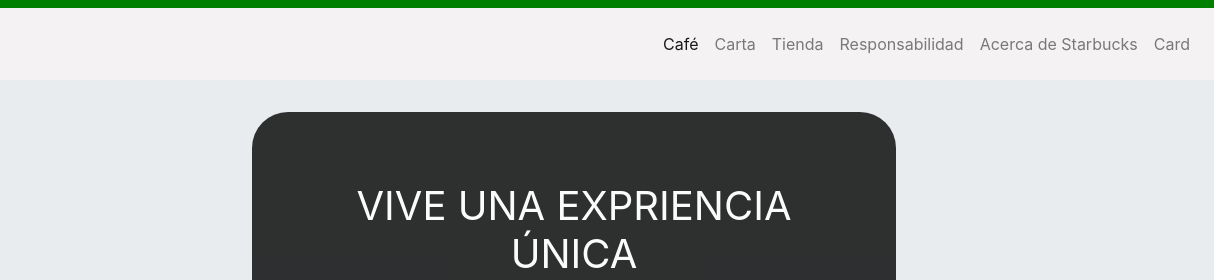
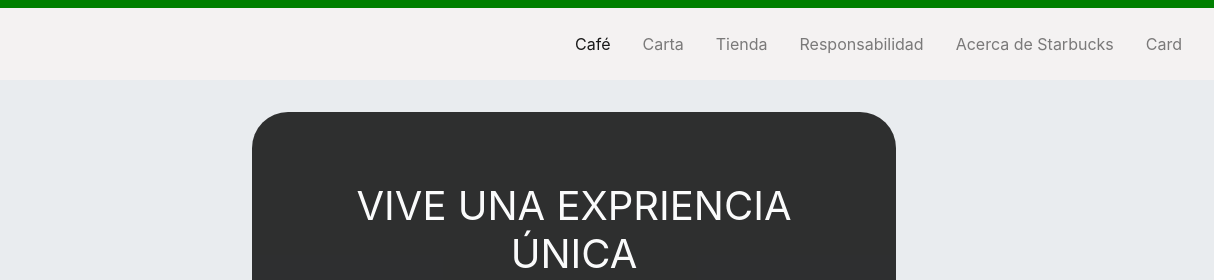
Before and after one commit to Tnavarrete/Starbucks, a plain HTML site: page index.html in a window 1280 px wide. Shown: the top 280 px of the page, 66-1280 px from the left. Drawn offline with nearby package versions, Linux system fonts and the light colour scheme.

Commit message:
cambio de las 15:03

```diff
--- a/css/style.css
+++ b/css/style.css
@@ -10,6 +10,15 @@ img{width:100%;}
   background-color: #f4f2f2;
   height: 80px;
   border-top: solid 8px green;
+}
+.navbar-collapse {
+    background-color: #f4f2f2!important;
+}
+.nav-link {
+    padding: 0.3rem 1rem!important;
+}
+.navbar-nav {
+    padding-left: 10px;
 }
 .inicio{
   background-image: url(../images/banner1.jpg);
--- a/index.html
+++ b/index.html
@@ -110,7 +110,11 @@
     <p>© 2016 Starbucks Corporation All right reserved.</p>
   </div>
 </footer>
+<script src="https://code.jquery.com/jquery-3.3.1.slim.min.js" integrity="sha384-q8i/X+965DzO0rT7abK41JStQIAqVgRVzpbzo5smXKp4YfRvH+8abtTE1Pi6jizo" crossorigin="anonymous"></script>
+<script src="https://cdnjs.cloudflare.com/ajax/libs/popper.js/1.14.3/umd/popper.min.js" integrity="sha384-ZMP7rVo3mIykV+2+9J3UJ46jBk0WLaUAdn689aCwoqbBJiSnjAK/l8WvCWPIPm49" crossorigin="anonymous"></script>
+<script src="https://stackpath.bootstrapcdn.com/bootstrap/4.1.1/js/bootstrap.min.js" integrity="sha384-smHYKdLADwkXOn1EmN1qk/HfnUcbVRZyYmZ4qpPea6sjB/pTJ0euyQp0Mk8ck+5T" crossorigin="anonymous"></script>
 
+<script src="https://rawgit.com/degt/c180acd8fdf791e297b7b21544a4888f/raw/f318cdd5fff54679fcb7016ef31fb9d6ef469d74/spyscroll.js"></script>
 
 </body>
 </html>
```
